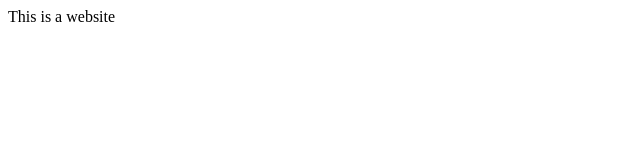
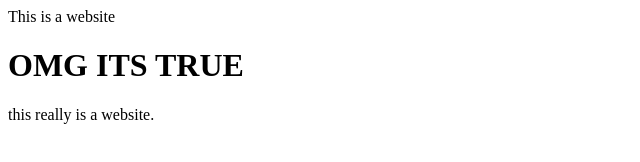
Before and after one commit to avanvlear/avanvlear.github.io, a plain HTML site: page index.html in a window 1280 px wide. Shown: the whole page, without its empty margins (0-640 px from the left). Drawn offline with Linux system fonts and the light colour scheme.

Commit message:
Update index.html

```diff
--- a/index.html
+++ b/index.html
@@ -7,5 +7,7 @@
   </head>
   <body>
     This is a website
+    <h1>OMG ITS TRUE</h1>
+    <p>this really is a website.</p>
   </body>
 </html>
```
